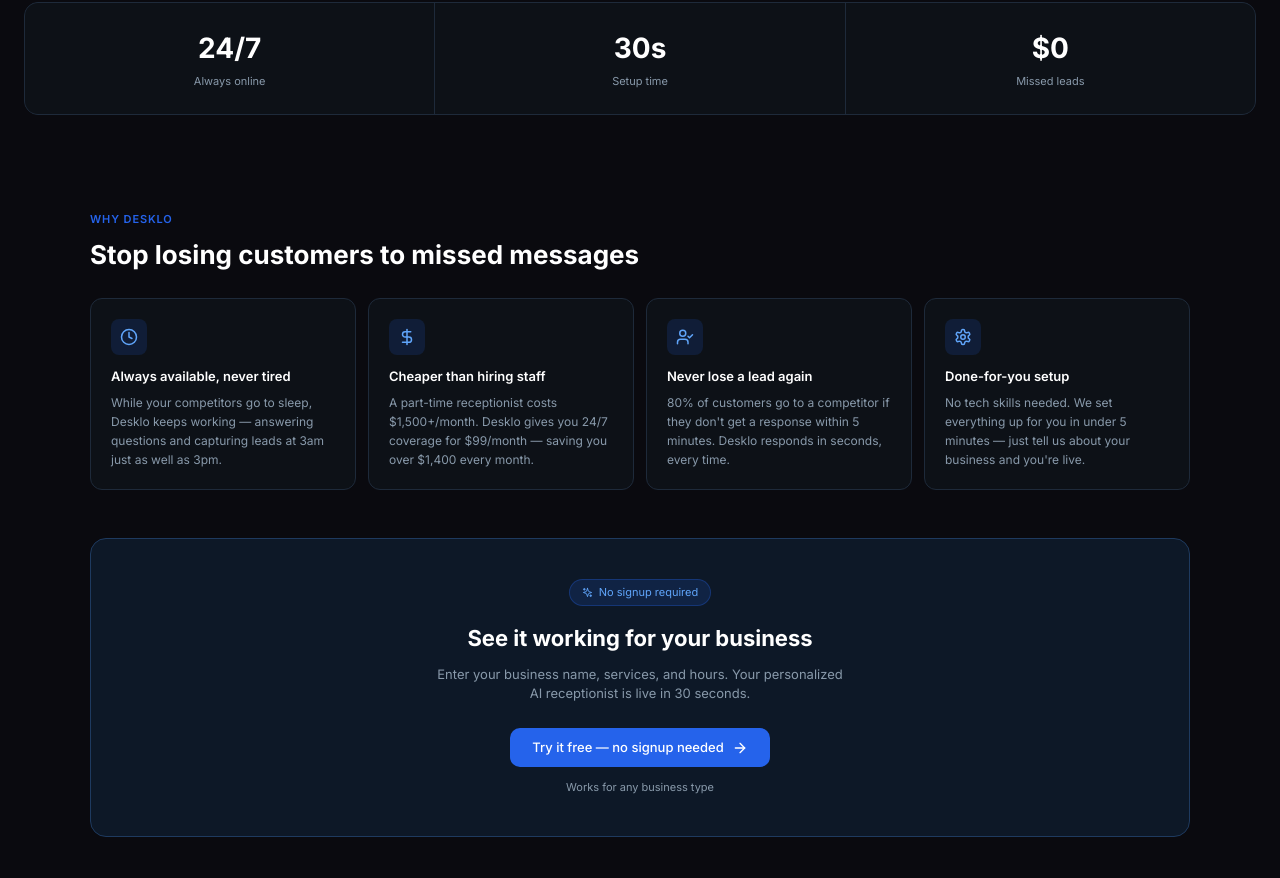
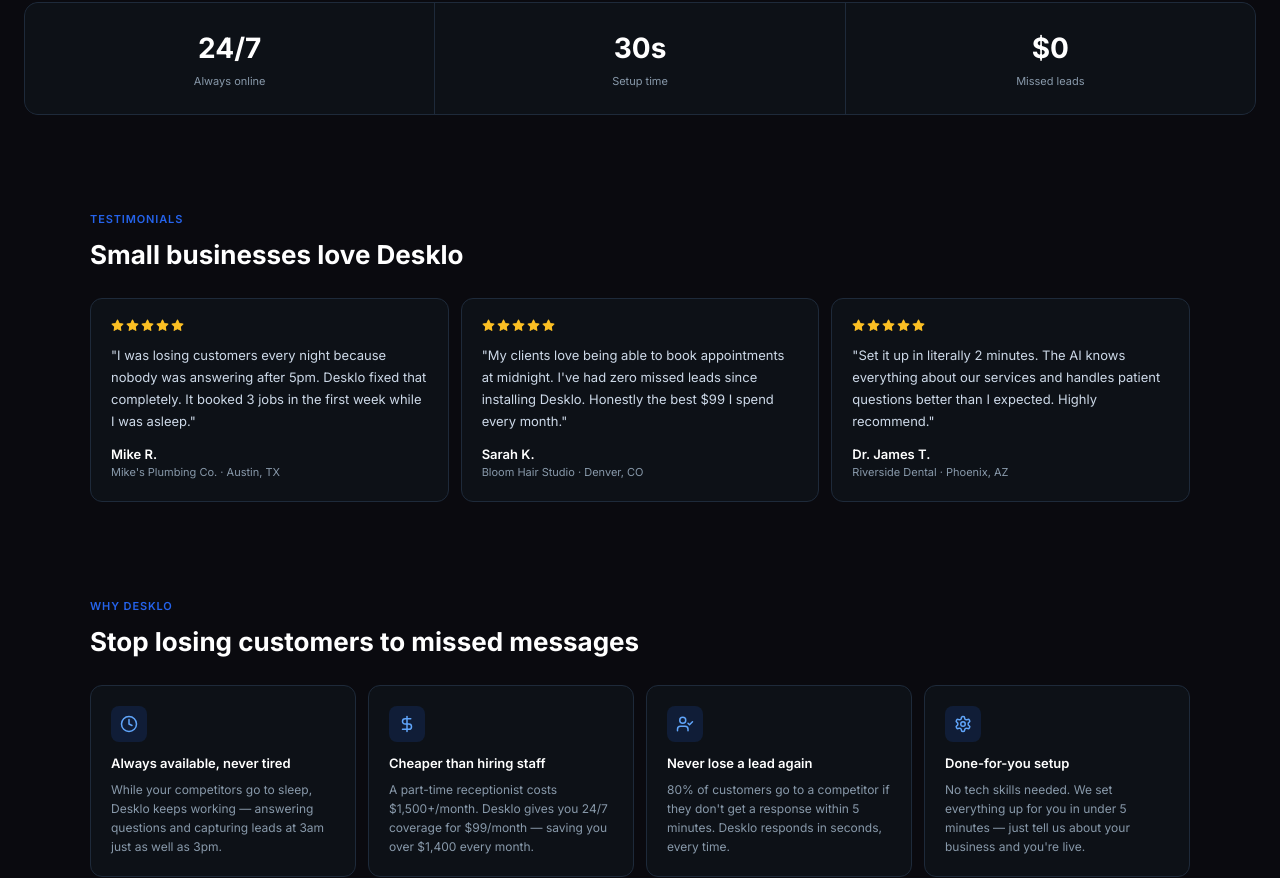
Before and after one commit to connorsol/desklo, a React (Vite) app: page / in a window 1280 px wide. Shown: the part 511-1389 px from the top of the page. Built offline with nearby package versions, Linux system fonts and the light colour scheme.

Commit message:
feat: add testimonials, reorder landing page sections

```diff
--- a/src/pages/Landing.tsx
+++ b/src/pages/Landing.tsx
@@ -15,6 +15,7 @@ import {
   Sparkles,
   DollarSign,
   UserCheck,
+  Star,
 } from 'lucide-react';
 
 function useIsMobile() {
@@ -145,6 +146,59 @@ function Stats() {
         </div>
       ))}
     </div>
+  );
+}
+
+function Testimonials() {
+  const isMobile = useIsMobile();
+  const testimonials = [
+    {
+      name: 'Mike R.',
+      business: 'Mike\'s Plumbing Co.',
+      location: 'Austin, TX',
+      text: 'I was losing customers every night because nobody was answering after 5pm. Desklo fixed that completely. It booked 3 jobs in the first week while I was asleep.',
+      stars: 5,
+    },
+    {
+      name: 'Sarah K.',
+      business: 'Bloom Hair Studio',
+      location: 'Denver, CO',
+      text: 'My clients love being able to book appointments at midnight. I\'ve had zero missed leads since installing Desklo. Honestly the best $99 I spend every month.',
+      stars: 5,
+    },
+    {
+      name: 'Dr. James T.',
+      business: 'Riverside Dental',
+      location: 'Phoenix, AZ',
+      text: 'Set it up in literally 2 minutes. The AI knows everything about our services and handles patient questions better than I expected. Highly recommend.',
+      stars: 5,
+    },
+
+  ];
+
+  return (
+    <section style={{ padding: isMobile ? '36px 16px' : '48px 24px' }} aria-labelledby="testimonials-heading">
+      <div style={{ maxWidth: 1100, margin: '0 auto' }}>
+        <p style={{ fontSize: 11, color: '#2563eb', fontWeight: 600, marginBottom: 8, textTransform: 'uppercase', letterSpacing: '0.08em' }}>Testimonials</p>
+        <h2 id="testimonials-heading" style={{ fontSize: isMobile ? 22 : 26, fontWeight: 700, color: '#fff', marginBottom: 24 }}>Small businesses love Desklo</h2>
+        <div style={{ display: 'grid', gridTemplateColumns: isMobile ? '1fr' : 'repeat(3, 1fr)', gap: 12 }}>
+          {testimonials.map((t) => (
+            <div key={t.name} style={{ background: '#0d1117', border: '0.5px solid #1e2a3a', borderRadius: 12, padding: 20, display: 'flex', flexDirection: 'column', gap: 12 }}>
+              <div style={{ display: 'flex', gap: 2 }}>
+                {[...Array(t.stars)].map((_, i) => (
+                  <Star key={i} size={13} color="#fbbf24" fill="#fbbf24" aria-hidden="true" />
+                ))}
+              </div>
+              <p style={{ fontSize: 13, color: '#cdd9e8', lineHeight: 1.7, flex: 1 }}>"{t.text}"</p>
+              <div>
+                <p style={{ fontSize: 13, fontWeight: 600, color: '#fff' }}>{t.name}</p>
+                <p style={{ fontSize: 11, color: '#8899aa' }}>{t.business} · {t.location}</p>
+              </div>
+            </div>
+          ))}
+        </div>
+      </div>
+    </section>
   );
 }
 
@@ -344,11 +398,12 @@ export default function Landing() {
       <main id="main-content">
         <Hero />
         <Stats />
+        <Testimonials />
         <WhyUs />
         <LiveDemo />
         <HowItWorks />
+        <Pricing />
         <Features />
-        <Pricing />
       </main>
       <Footer />
     </div>
```
